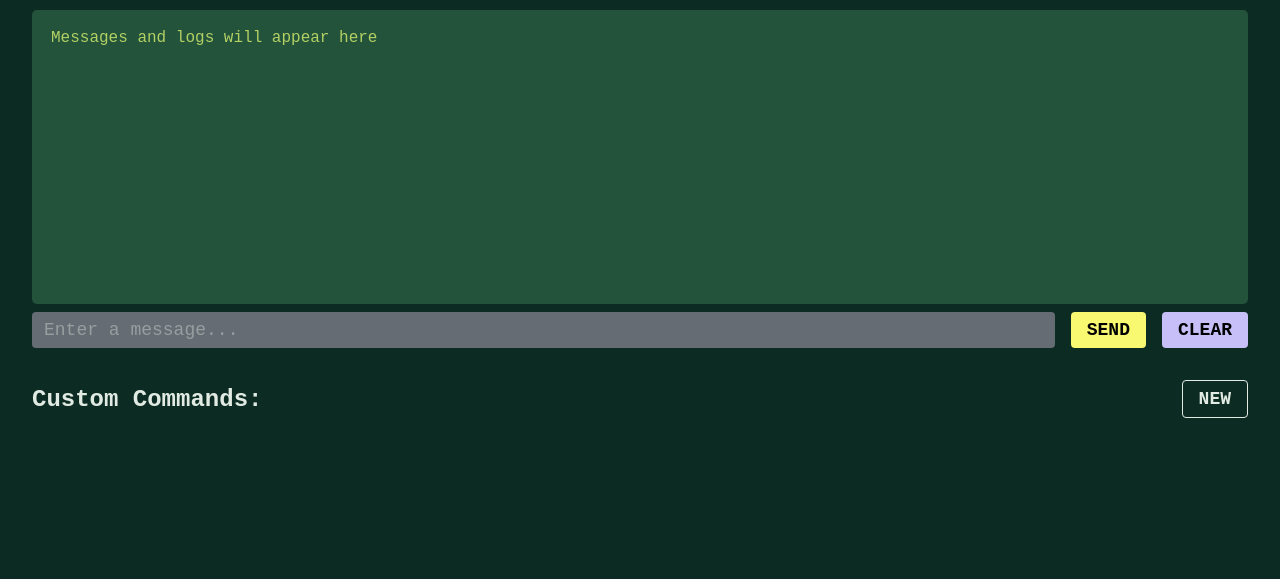
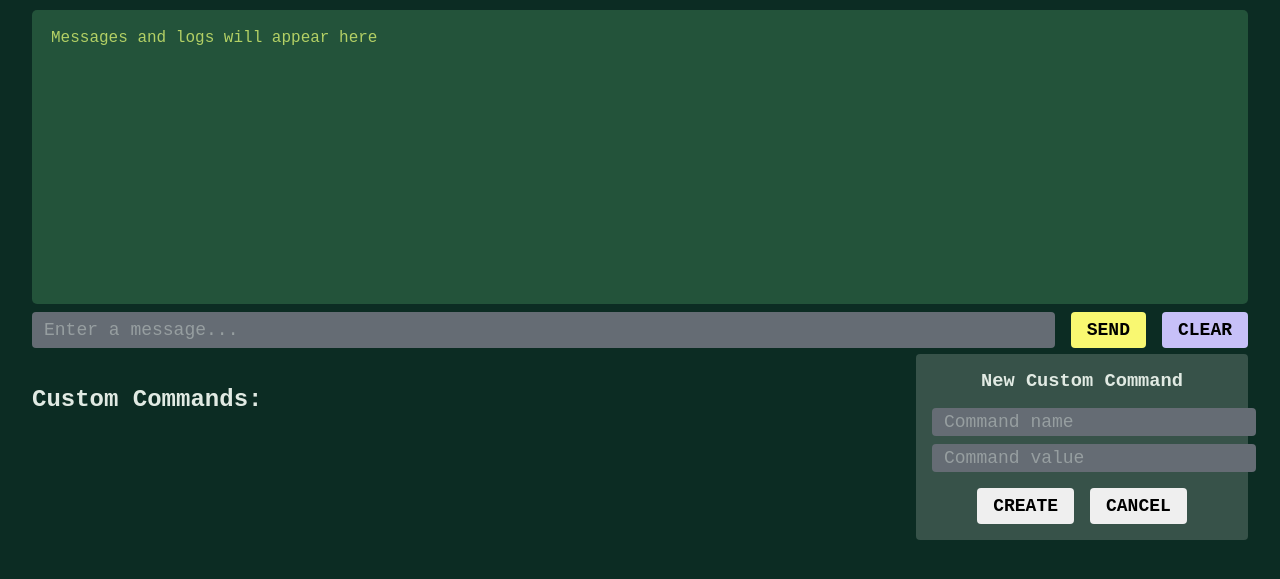
Before and after one commit to Mikadifo/blehd10, a website: page index.html in a window 1280 px wide. Shown: the part 91-670 px from the top of the page. Drawn offline with Linux system fonts and the light colour scheme.

Commit message:
add: custom command form

```diff
--- /dev/null
+++ b/commands.js
@@ -0,0 +1,5 @@
+const commands = [];
+
+const openCustomCommandForm = () => {
+  document.getElementById("custom-command-form").style.display = "block";
+};
--- a/index.html
+++ b/index.html
@@ -31,10 +31,33 @@
     <div id="custom-commands-container">
       <div id="custom-commands-navbar">
         <h2>Custom Commands:</h2>
-        <button>New</button>
+        <button id="new-command-btn">new</button>
+        <div id="custom-commands-form">
+          <form>
+            <h3>New Custom Command</h3>
+            <input
+              name="command-name"
+              type="text"
+              placeholder="Command name"
+              required
+            />
+            <input
+              name="command-value"
+              type="text"
+              placeholder="Command value"
+              required
+            />
+            <div id="custom-commands-form-buttons">
+              <button>Create</button>
+              <button type="button">Cancel</button>
+            </div>
+          </form>
+        </div>
       </div>
-      <div id="custom-commands"></div>
+      <div onclick="openCustomCommandForm()"></div>
     </div>
   </body>
+
   <script src="./index.js"></script>
+  <script src="./commands.js"></script>
 </html>
--- a/style.css
+++ b/style.css
@@ -128,3 +128,34 @@ form > #clear-btn {
   background: #e1eae3;
   color: #0c2c23;
 }
+
+#custom-commands-form {
+  /*display: none;*/
+  position: fixed;
+  right: 2rem;
+  margin-top: 6rem;
+}
+
+#custom-commands-form > form {
+  display: block;
+  padding: 1rem;
+  background: #375249;
+  max-width: 300px;
+  border-radius: 4px;
+}
+
+#custom-commands-form > form > h3 {
+  text-align: center;
+  margin-bottom: 1rem;
+}
+
+#custom-commands-form > form > input {
+  margin-bottom: 0.5rem;
+}
+
+#custom-commands-form-buttons {
+  display: flex;
+  justify-content: center;
+  margin-top: 0.5rem;
+  gap: 1rem;
+}
```
